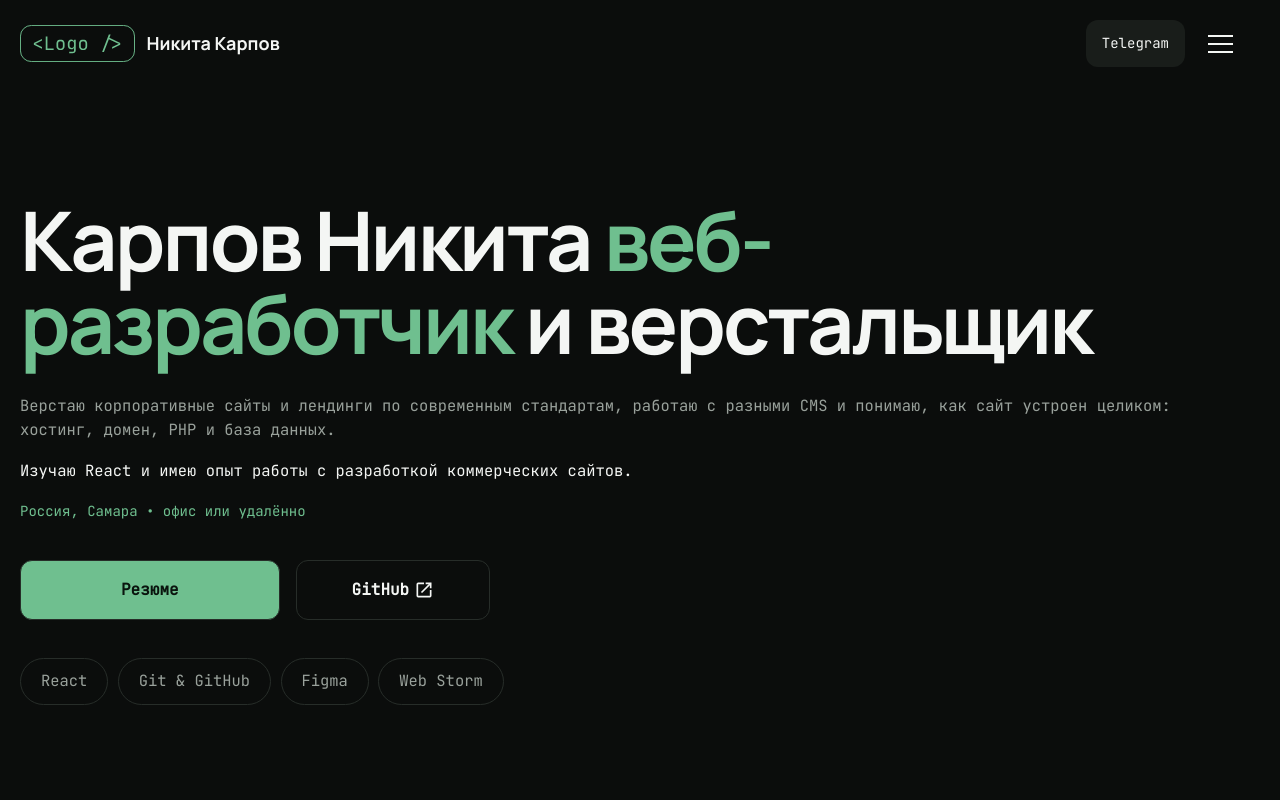
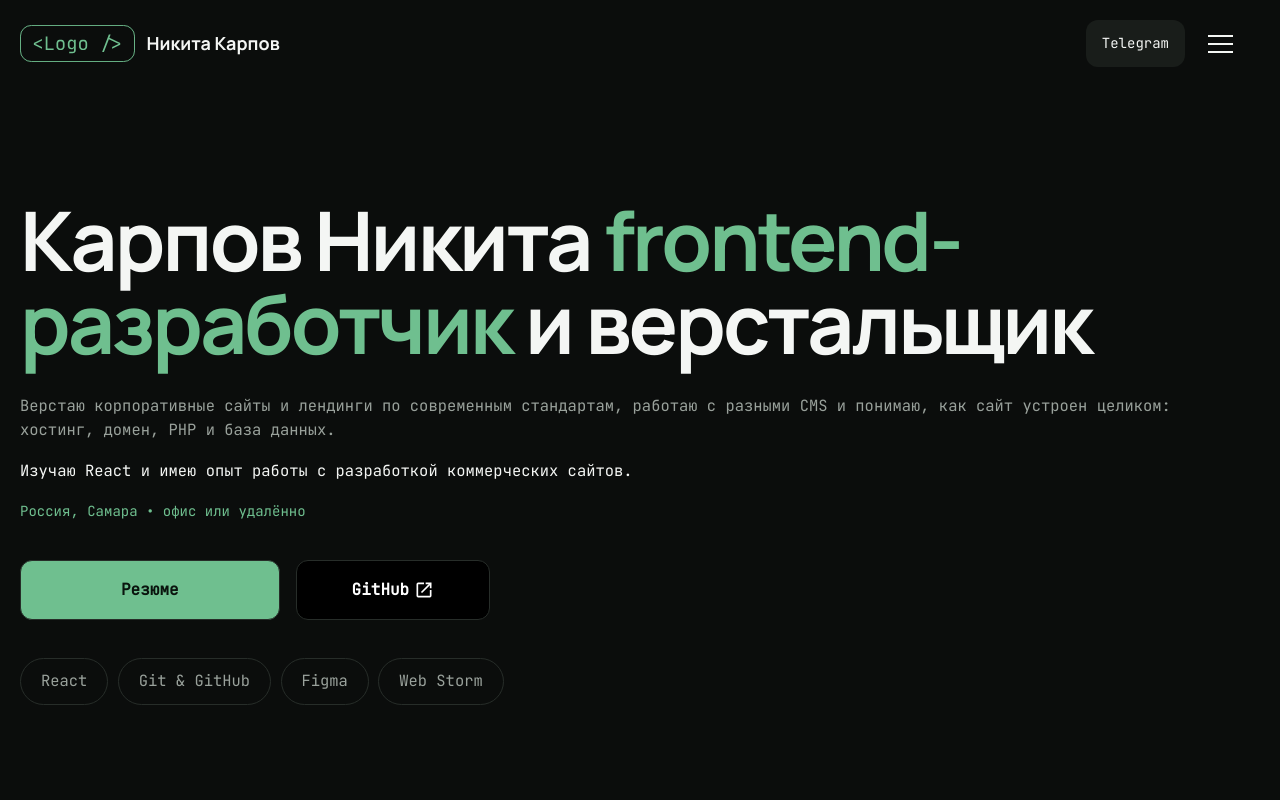
Before and after one commit to jaws812/karpov-nikita-website, a React (Vite) app: page / in a window 1280 px wide. Shown: the top 800 px of the page. Built offline with nearby package versions, Linux system fonts and the light colour scheme.

Commit message:
Добавил компонент кнопки с эффектом анимации

```diff
--- a/src/shared/ui/ContactCard/ContactCard.jsx
+++ b/src/shared/ui/ContactCard/ContactCard.jsx
@@ -53,6 +53,7 @@ const ContactCard = (props) => {
           loading="lazy"
         />
         <svg
+          className="contact-card__header-icon"
           width="40"
           height="40"
           viewBox="0 0 40 40"
@@ -82,28 +83,26 @@ const ContactCard = (props) => {
         </h3>
         {isAccent && <div className="contact-card__extra">
           Написать в Telegram
-          {/*<svg*/}
-          {/*  width="40"*/}
-          {/*  height="40"*/}
-          {/*  viewBox="0 0 40 40"*/}
-          {/*  fill="none"*/}
-          {/*  xmlns="http://www.w3.org/2000/svg"*/}
-          {/*>*/}
-          {/*  <path*/}
-          {/*    d="M11.6667 11.6667H28.3334V28.3334"*/}
-          {/*    stroke="#0A140E"*/}
-          {/*    strokeWidth="3.33333"*/}
-          {/*    strokeLinecap="round"*/}
-          {/*    strokeLinejoin="round"*/}
-          {/*  />*/}
-          {/*  <path*/}
-          {/*    d="M11.6667 28.3334L28.3334 11.6667"*/}
-          {/*    stroke="#0A140E"*/}
-          {/*    strokeWidth="3.33333"*/}
-          {/*    strokeLinecap="round"*/}
-          {/*    strokeLinejoin="round"*/}
-          {/*  />*/}
-          {/*</svg>*/}
+          <svg
+            className="contact-card__extra-icon"
+            width="25"
+            height="25"
+            viewBox="0 0 24 24"
+            xmlns="http://www.w3.org/2000/svg"
+            fill="none"
+            stroke="#000000"
+            strokeWidth="1"
+            strokeLinecap="round"
+            strokeLinejoin="miter"
+          >
+            <polyline points="13 17 18 12 13 7"></polyline>
+            <line
+              x1="6"
+              y1="12"
+              x2="18"
+              y2="12"
+            ></line>
+          </svg>
         </div>}
       </div>
     </a>
--- a/src/shared/ui/ContactCard/ContactCard.scss
+++ b/src/shared/ui/ContactCard/ContactCard.scss
@@ -17,7 +17,7 @@
     background-color: var(--color-green-1);
     border: var(--border-green);
 
-    svg {
+    .contact-card__header-icon {
       width: fluid(40, 32);
       color: var(--color-green-4);
     }
@@ -83,6 +83,9 @@
   &__extra {
     @include fluid-text(18, 16);
 
+    display: flex;
+    align-items: center;
+    gap: 5px;
     color: var(--color-green-4);
     font-weight: 700;
   }
--- /dev/null
+++ b/src/shared/ui/HoverGlowButton/HoverGlowButton.jsx
@@ -0,0 +1,79 @@
+import './HoverGlowButton.scss'
+import { useRef, useState } from 'react'
+
+const HoverGlowButton = (props) => {
+  const {
+    children,
+    className = '',
+    type = 'button',
+    href,
+    target,
+    isWide,
+    disabled = false,
+    glowColor = 'var(--color-green-2)',
+    backgroundColor = 'var(--color-black)',
+    textColor = 'var(--color-white)',
+    hoverTextColor = 'var(--color-white)',
+    onClick,
+    ...rest
+  } = props
+
+  const isLink = href !== undefined
+  const Component = isLink ? 'a' : 'button'
+  const specificProps = isLink
+    ? { href, target }
+    : { type, disabled }
+
+  const ref = useRef(null)
+  const [pos, setPos] = useState({ x: 0, y: 0 })
+  const [isHovered, setIsHovered] = useState(false)
+
+  const handleMouseMove = (e) => {
+    const el = ref.current
+    if (!el) return
+    const rect = el.getBoundingClientRect()
+    setPos({
+      x: e.clientX - rect.left,
+      y: e.clientY - rect.top,
+    })
+  }
+
+  const styleVars = {
+    '--glow-color': glowColor,
+    '--glow-bg': backgroundColor,
+    '--glow-text': textColor,
+    '--glow-text-hover': hoverTextColor,
+    '--glow-x': `${pos.x}px`,
+    '--glow-y': `${pos.y}px`,
+  }
+
+  const classes = [
+    className,
+    'button',
+    'hover-glow-button',
+    isWide && 'button--wide',
+    isHovered && 'hover-glow-button--active',
+    disabled && 'hover-glow-button--disabled',
+  ]
+    .filter(Boolean)
+    .join(' ')
+
+  return (
+    <Component
+      ref={ref}
+      className={classes}
+      style={styleVars}
+      onClick={onClick}
+      onMouseMove={handleMouseMove}
+      onMouseEnter={() => setIsHovered(true)}
+      onMouseLeave={() => setIsHovered(false)}
+      {...specificProps}
+      {...rest}
+    >
+      <span className="hover-glow-button__glow" aria-hidden="true" />
+      <span className="hover-glow-button__content">{children}</span>
+    </Component>
+  )
+}
+
+export default HoverGlowButton
--- /dev/null
+++ b/src/shared/ui/HoverGlowButton/HoverGlowButton.scss
@@ -0,0 +1,66 @@
+.hover-glow-button {
+  position: relative;
+  overflow: hidden;
+  background-color: var(--glow-bg);
+  color: var(--glow-text);
+  transition: color var(--transition-duration) ease;
+
+  &:hover {
+    background-color: var(--glow-bg);
+    color: var(--glow-text);
+  }
+
+  &.hero__actions-button--accent {
+    background-color: var(--color-green-2);
+    color: var(--color-black);
+
+    &:hover {
+      background-color: var(--color-black);
+      color: var(--color-white);
+    }
+  }
+
+  &--active {
+    color: var(--glow-text-hover);
+  }
+
+  &--disabled {
+    opacity: 0.5;
+    cursor: not-allowed;
+    pointer-events: none;
+  }
+
+  &__glow {
+    position: absolute;
+    left: var(--glow-x, 50%);
+    top: var(--glow-y, 50%);
+    width: var(--glow-size, 200px);
+    height: var(--glow-size, 200px);
+    border-radius: 50%;
+    pointer-events: none;
+    opacity: 0.5;
+
+    background: radial-gradient(
+      circle,
+      var(--glow-color) 10%,
+      transparent 70%
+    );
+
+    transform: translate(-50%, -50%) scale(0);
+    transition: transform 0.4s ease-out;
+    z-index: 0;
+  }
+
+  &--active &__glow {
+    transform: translate(-50%, -50%) scale(1.2);
+  }
+
+  &__content {
+    position: relative;
+    z-index: 1;
+
+    display: flex;
+    align-items: center;
+    gap: 5px;
+  }
+}
--- /dev/null
+++ b/src/shared/ui/HoverGlowButton/index.js
@@ -0,0 +1 @@
+export {default} from './HoverGlowButton'
--- a/src/shared/ui/Section/Section.jsx
+++ b/src/shared/ui/Section/Section.jsx
@@ -1,5 +1,5 @@
 import './Section.scss'
-import Button from "@/shared/ui/Button";
+import HoverGlowButton from "@/shared/ui/HoverGlowButton";
 
 const Section = (props) => {
   const {
@@ -16,7 +16,7 @@ const Section = (props) => {
           <div className="section__step">{stepTitle}</div>
           <h2 className="section__title">{title}</h2>
           {actionButton && (
-            <Button
+            <HoverGlowButton
               className="section__button"
               href='https://github.com/jaws812'
               target="_blank"
@@ -62,7 +62,7 @@ const Section = (props) => {
                   />
                 </g>
               </svg>
-            </Button>
+            </HoverGlowButton>
           )}
         </div>
         <div className="section__body">
--- a/src/widgets/FooterCenter/FooterCenter.jsx
+++ b/src/widgets/FooterCenter/FooterCenter.jsx
@@ -1,9 +1,6 @@
 import './FooterCenter.scss'
 
-const FooterCenter = (props) => {
-  const {
-
-  } = props
+const FooterCenter = () => {
 
   return (
     <div className="footer-center">
--- a/src/widgets/Hero/Hero.jsx
+++ b/src/widgets/Hero/Hero.jsx
@@ -1,5 +1,6 @@
 import './Hero.scss'
 import Button from "@/shared/ui/Button";
+import HoverGlowButton from "@/shared/ui/HoverGlowButton";
 
 const Hero = () => {
   const toolsItems = ["React", "Git & GitHub", "Figma", "Web Storm"]
@@ -9,7 +10,7 @@ const Hero = () => {
       <div className="container">
         <div className="hero">
           <h1 className="hero__title">
-            Карпов Никита <span className="hero__title--accent">веб-разработчик</span> и верстальщик
+            Карпов Никита <span className="hero__title--accent">frontend-разработчик</span> и&nbsp;верстальщик
           </h1>
           <div className="hero__description">
             Верстаю корпоративные сайты и лендинги по современным стандартам,
@@ -28,7 +29,7 @@ const Hero = () => {
             >
               Резюме
             </Button>
-            <Button
+            <HoverGlowButton
               className="hero__actions-button"
               href='https://github.com/jaws812'
               target="_blank"
@@ -74,7 +75,7 @@ const Hero = () => {
                   />
                 </g>
               </svg>
-            </Button>
+            </HoverGlowButton>
           </div>
           <div className="hero__tools">
             <ul className="hero__tools-list">
```
